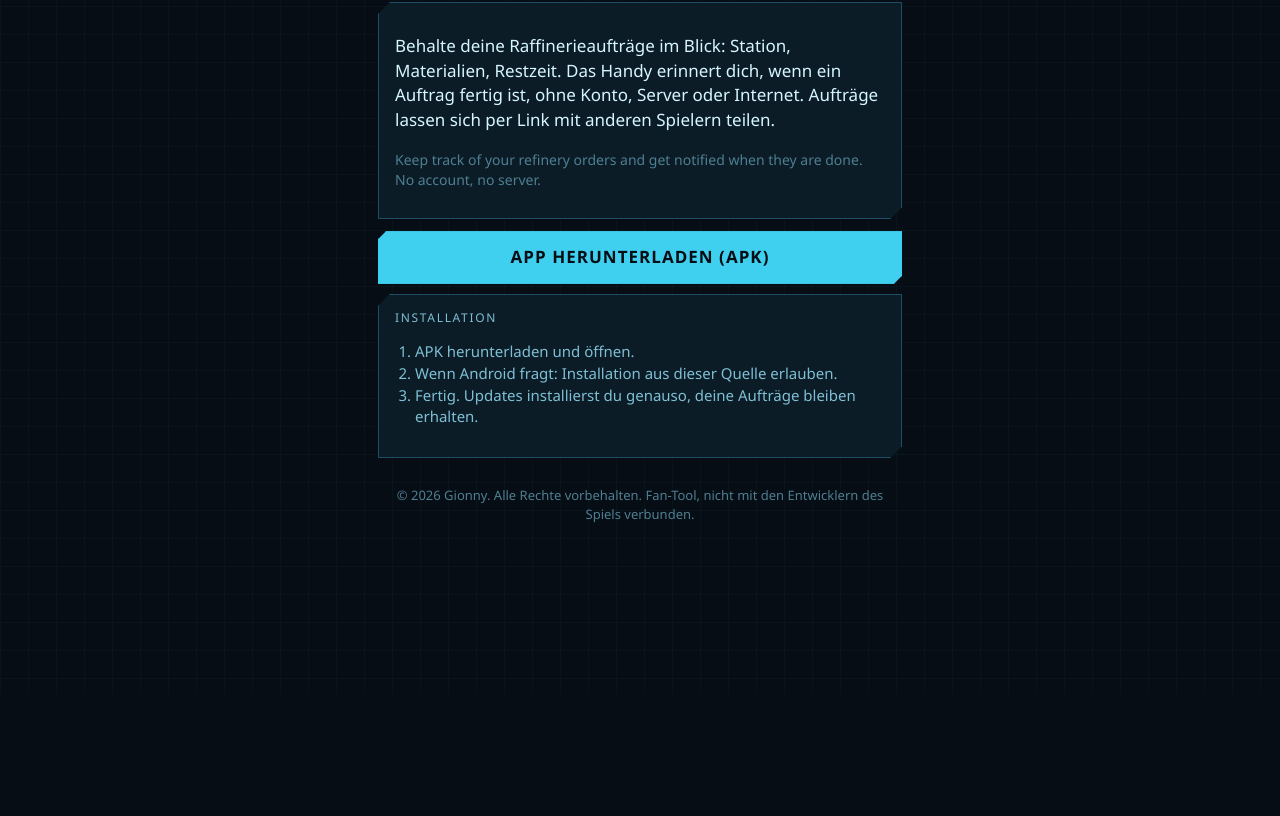
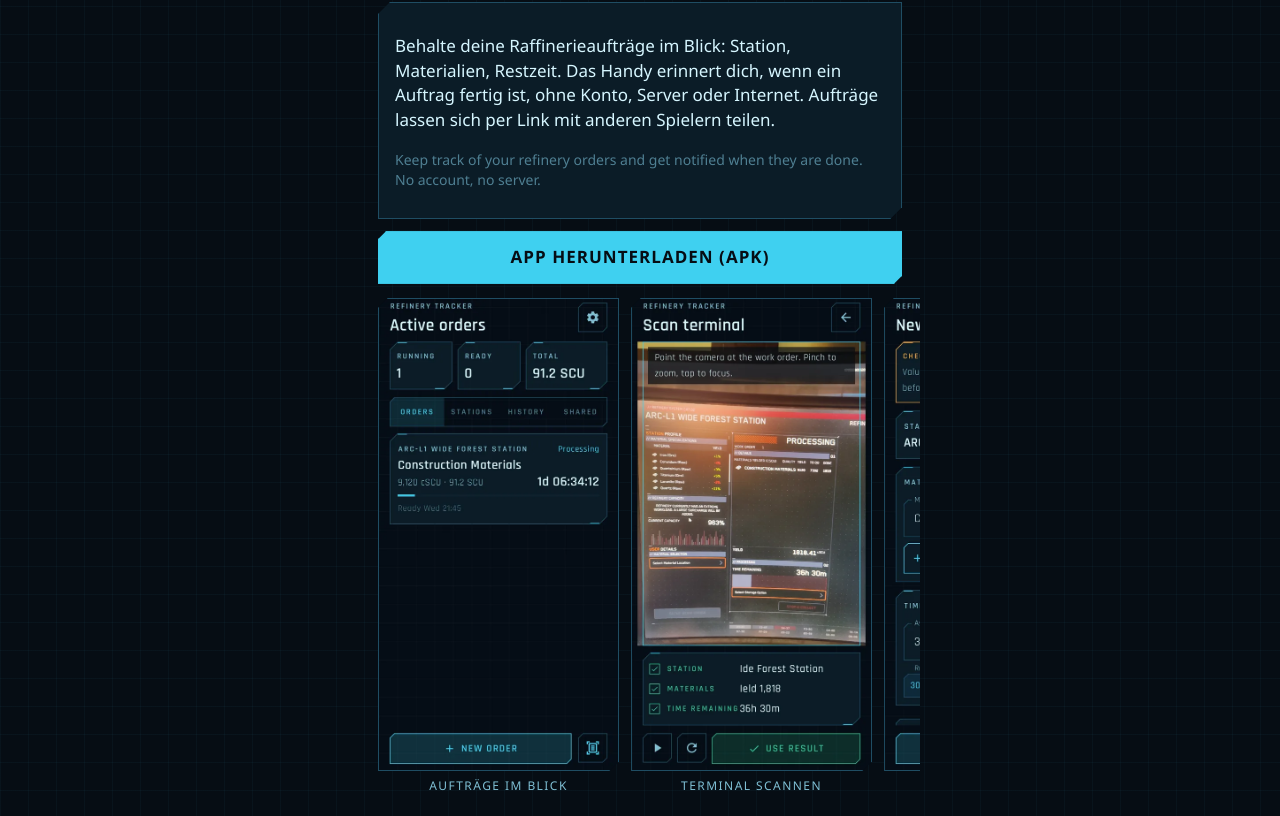
Before and after one commit to immortale-g/immortale-g.github.io, a plain HTML site: page index.html in a window 1280 px wide. Shown: the part 106-922 px from the top of the page. Before the commit the page ends 800 px from the top, so only its background shows below. Drawn offline with Linux system fonts and the light colour scheme.

Commit message:
Screenshot-Galerie auf der Startseite
Co-Authored-By: Claude Opus 5.5 <noreply@anthropic.com>
Claude-Session: https://claude.ai/code/session_013aLWWnC3ECUMkLHeisnpof

```diff
--- a/index.html
+++ b/index.html
@@ -17,6 +17,12 @@
     <p class="hint">Keep track of your refinery orders and get notified when they are done. No account, no server.</p>
   </div>
   <a class="btn filled" href="https://github.com/immortale-g/immortale-g.github.io/releases/latest/download/refinery-tracker.apk">App herunterladen (APK)</a>
+  <div class="gallery" aria-label="Screenshots">
+    <figure><img src="img/orders.webp" width="540" height="1065" loading="lazy" alt="Übersicht der laufenden Aufträge"><figcaption>Aufträge im Blick</figcaption></figure>
+    <figure><img src="img/scan.webp" width="540" height="1065" loading="lazy" alt="Terminal mit der Kamera scannen"><figcaption>Terminal scannen</figcaption></figure>
+    <figure><img src="img/scanned.webp" width="540" height="1065" loading="lazy" alt="Vom Scan ausgefüllter Auftrag"><figcaption>Werte übernommen</figcaption></figure>
+    <figure><img src="img/manual.webp" width="540" height="1065" loading="lazy" alt="Auftrag von Hand anlegen"><figcaption>Oder von Hand eintragen</figcaption></figure>
+  </div>
   <div class="panel">
     <div class="station">Installation</div>
     <ol>
--- a/style.css
+++ b/style.css
@@ -17,3 +17,7 @@ h1{font-size:28px;font-weight:600;margin:4px 0 18px;letter-spacing:.02em}
 ol{padding-left:20px;color:var(--muted);font-size:15px}
 .err{color:var(--warn)}
 footer{margin-top:28px;color:var(--dim);font-size:13px;text-align:center}
+.gallery{display:flex;gap:12px;overflow-x:auto;scroll-snap-type:x mandatory;scroll-padding-inline:18px;margin:6px -18px 14px;padding:4px 18px 10px;scrollbar-width:thin;scrollbar-color:var(--line) transparent}
+.gallery figure{flex:0 0 46%;margin:0;scroll-snap-align:start}
+.gallery img{display:block;width:100%;height:auto;border:1px solid var(--line);clip-path:polygon(10px 0,100% 0,100% calc(100% - 10px),calc(100% - 10px) 100%,0 100%,0 10px)}
+.gallery figcaption{margin-top:6px;font-size:12px;letter-spacing:.12em;text-transform:uppercase;color:var(--muted);text-align:center}
```
Also changed, not shown: img/manual.webp (added), img/orders.webp (added), img/scan.webp (added), img/scanned.webp (added).
